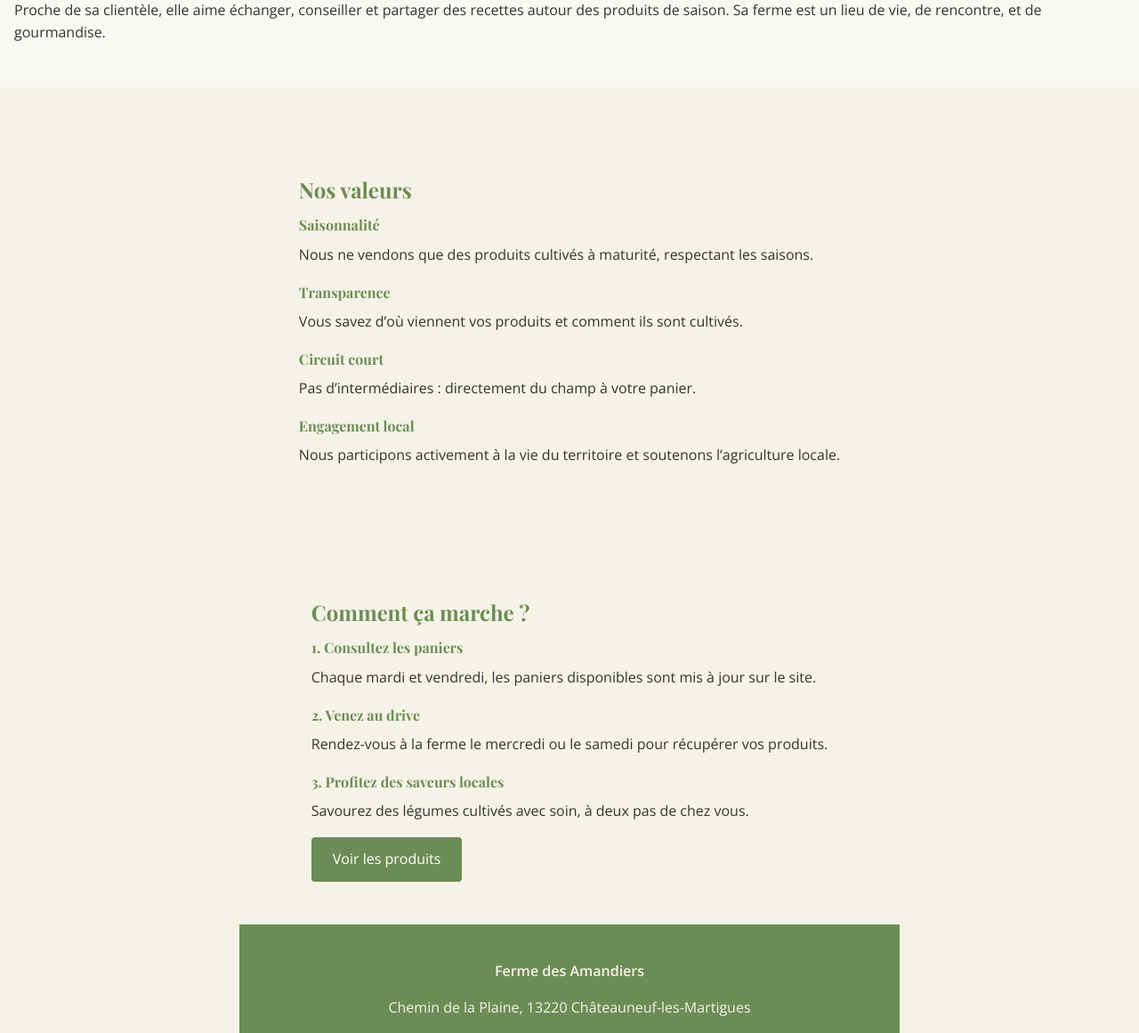
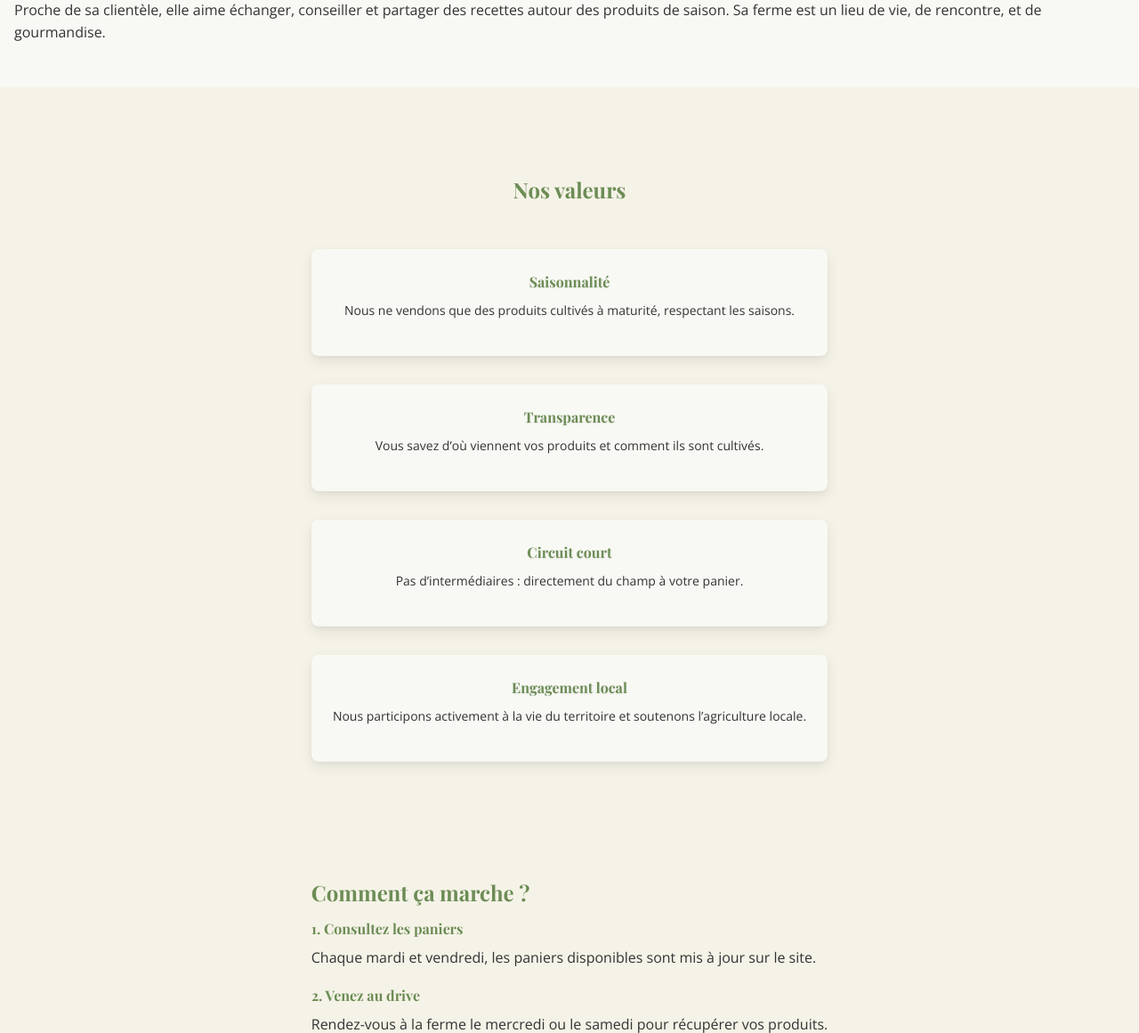
Before and after one commit to mikepixeldev/OCR-CdPD-Projet9-Creation_Site_FermeDesAmandiers, a PHP site: page / in a window 1280 px wide. Shown: the part 2872-4033 px from the top of the page at 89% size. Run offline with PHP 8.4, Linux system fonts and the light colour scheme.

Commit message:
Add styles and update layout for 'Nos valeurs' section
Introduces new CSS classes for the 'Nos valeurs' section, including grid and card styles, and applies a soft text shadow. Updates the HTML structure in index.php to remove an unnecessary container div and align with the new styles for improved presentation.

```diff
--- a/assets/css/style.css
+++ b/assets/css/style.css
@@ -294,6 +294,47 @@ header .site-title h1 {
 }
 
 /* ------------------ */
+/* VALEURS            */
+/* ------------------ */
+
+#valeurs {
+    display: flex;
+    flex-direction: column;
+    align-items: center;
+    gap: 4rem;
+}
+
+.values-grid {
+    display: grid;
+    grid-template-columns: 1fr;
+    gap: 3.2rem;
+}
+
+.value-card {
+    width: 100%;
+    font-size: 1.4rem;
+    text-align: center;
+    border-radius: 0.8rem;
+    background-color: #F8F9F4;
+    padding: 2.4rem;
+    box-shadow:
+        0 .6rem 1.6rem rgba(0, 0, 0, .08),
+        /* soft spread */
+        0 .2rem .4rem rgba(0, 0, 0, .04);
+    /* contact shadow */
+}
+
+/* Ombre de texte douce (1px/2px) */
+.text-shadow-soft {
+    text-shadow: 0 .1rem .2rem rgba(0, 0, 0, .12);
+}
+
+/* Application directe : titres des valeurs */
+.value-card h3 {
+    text-shadow: 0 .1rem .2rem rgba(0, 0, 0, .10);
+}
+
+/* ------------------ */
 /* FOOTER             */
 /* ------------------ */
 footer {
--- a/index.php
+++ b/index.php
@@ -46,7 +46,6 @@ include('partials/header.php');
 
     <!-- Section Nos valeurs -->
     <section id="valeurs">
-        <div class="container">
         <h2>Nos valeurs</h2>
         <ul class="values-grid">
             <li class="value-card">
@@ -66,7 +65,6 @@ include('partials/header.php');
                 <p>Nous participons activement à la vie du territoire et soutenons l’agriculture locale.</p>
             </li>
         </ul>
-        </div>
     </section>
 
     <!-- Section Comment ça marche -->
```
Lines whose indentation alone changed are shown as unchanged.
